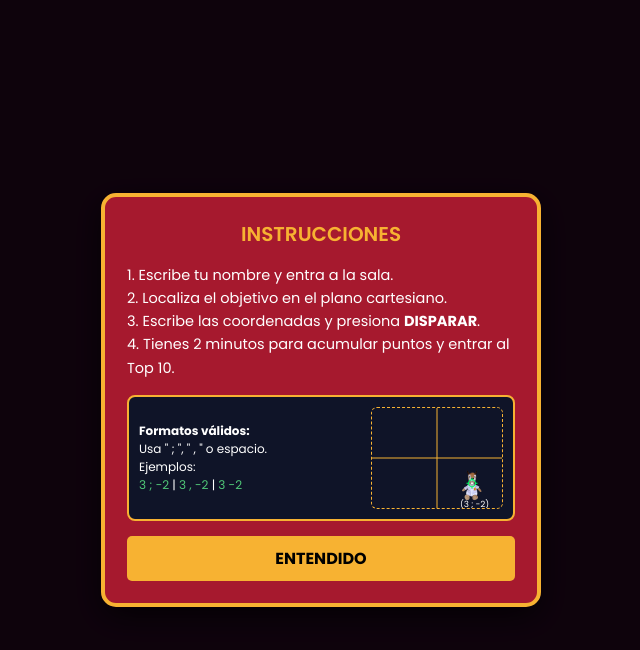
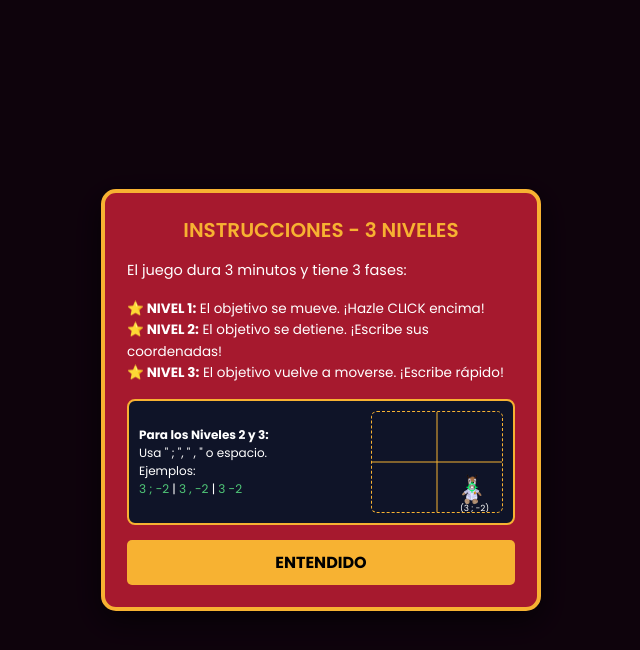
Before and after one commit to cesarbautistadurand/juego-cayetano, a website: page index.html in a window 1280 px wide. Both pictures are taken after a click on the button "📖 ¿CÓMO JUGAR?". Shown: the whole page, without its empty margins (319-959 px from the left). Drawn offline with nearby package versions, Linux system fonts and the light colour scheme; no server answers.

Commit message:
index.html

```diff
--- a/index.html
+++ b/index.html
@@ -25,18 +25,17 @@
     <!-- MODAL DE INSTRUCCIONES -->
     <div id="modalInstrucciones" class="modal">
         <div class="contenido-modal">
-            <h3>INSTRUCCIONES</h3>
-            <p>
-                1. Escribe tu nombre y entra a la sala.<br>
-                2. Localiza el objetivo en el plano cartesiano.<br>
-                3. Escribe las coordenadas y presiona <b>DISPARAR</b>.<br>
-                4. Tienes 2 minutos para acumular puntos y entrar al Top 10.
+            <h3>INSTRUCCIONES - 3 NIVELES</h3>
+            <p>El juego dura 3 minutos y tiene 3 fases:</p>
+            <p style="font-size: 13.5px;">
+                <b>⭐ NIVEL 1:</b> El objetivo se mueve. ¡Hazle CLICK encima!<br>
+                <b>⭐ NIVEL 2:</b> El objetivo se detiene. ¡Escribe sus coordenadas!<br>
+                <b>⭐ NIVEL 3:</b> El objetivo vuelve a moverse. ¡Escribe rápido!
             </p>
 
-            <!-- Demostración visual -->
             <div class="demo-contenedor">
                 <div class="demo-texto">
-                    <b>Formatos válidos:</b><br>
+                    <b>Para los Niveles 2 y 3:</b><br>
                     Usa " ; ", " , " o espacio.<br>
                     Ejemplos:<br>
                     <span style="color: #50C878;">3 ; -2</span> | <span style="color: #50C878;">3 , -2</span> | <span style="color: #50C878;">3 -2</span>
@@ -52,8 +51,8 @@
     <div id="pantalla-juego" style="display: none;">
         <div id="contenedor">
             <div id="cabecera-juego">
-                <h1>BACHILLERATO CAYETANO</h1>
-                <div id="panel-reloj">⏱️ 02:00</div>
+                <h1 id="titulo-juego">BACHILLERATO CAYETANO</h1>
+                <div id="panel-reloj">⏱️ 03:00</div>
             </div>
 
             <div id="contenedor-plano">
@@ -71,7 +70,6 @@
             </div>
         </div>
 
-        <!-- Tabla de Ranking Simétrica con Scroll -->
         <div id="contenedor-ranking">
             <h3>🏆 RANKING EN VIVO</h3>
             <ul id="listaRanking">
@@ -80,6 +78,6 @@
     </div>
 
     <script src="/socket.io/socket.io.js"></script>
-    <script src="juego.js?v=24"></script>
+    <script src="juego.js?v=25"></script>
 </body>
 </html>
```
